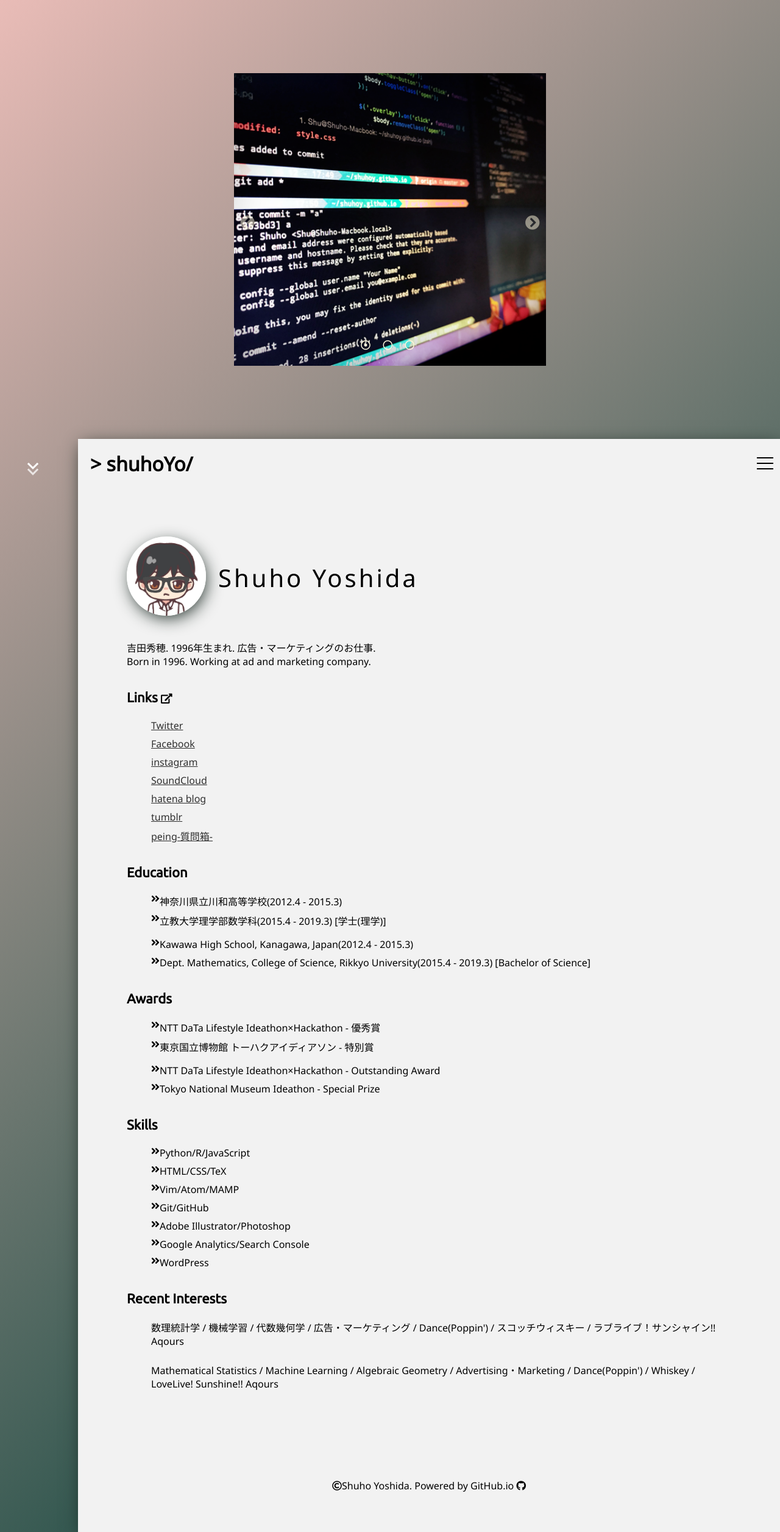
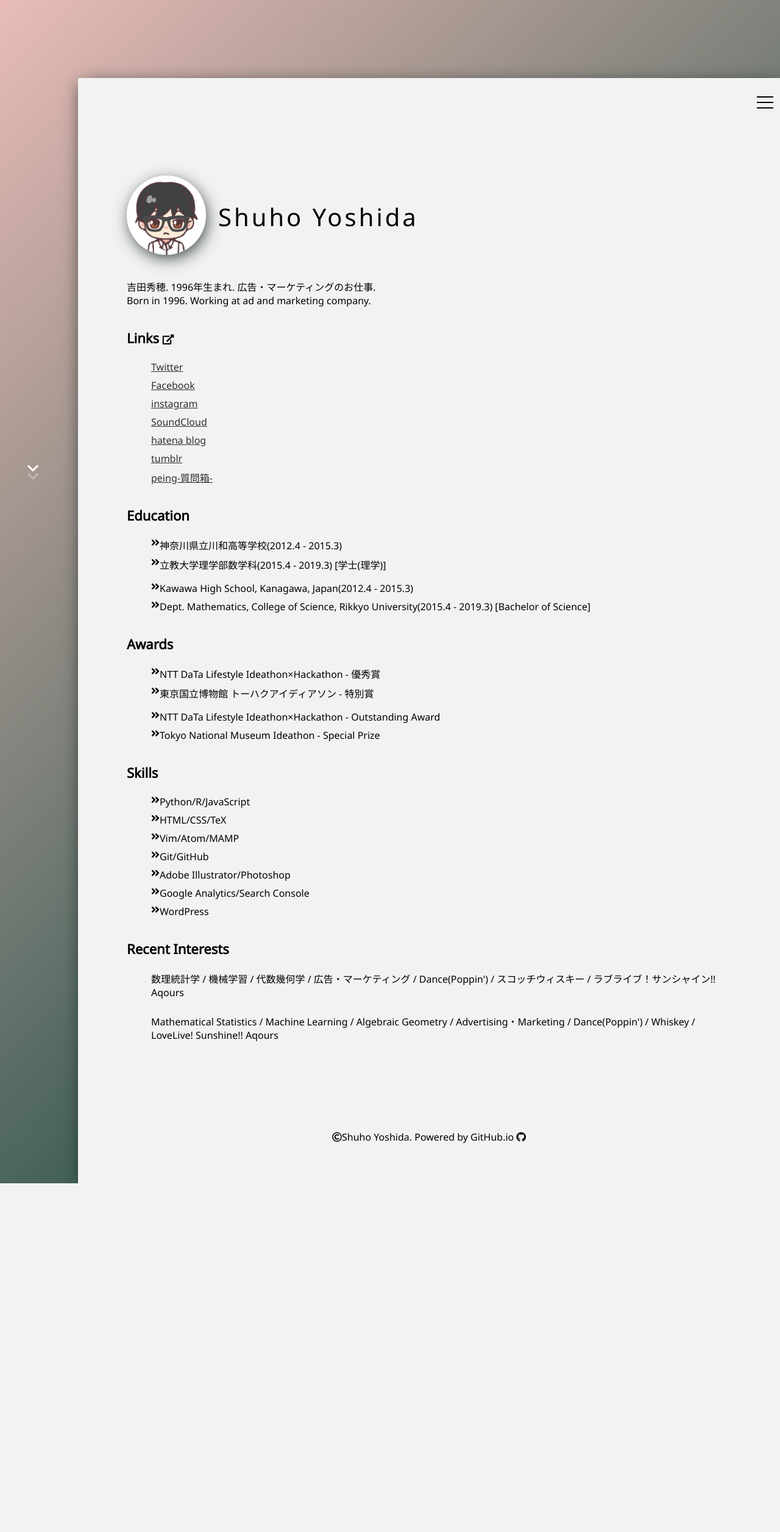
Before and after one commit to shuhoy/shuhoy.github.io, a PHP site: page / in a window 1280 px wide. Shown: the whole page at 61% size. After the commit the page ends 1941 px from the top, so only its background shows below. Run offline with PHP 8.4, Linux system fonts and the light colour scheme; some libraries are stand-ins or nearby versions.

Commit message:
changed some contents

```diff
--- a/index.html
+++ b/index.html
@@ -48,37 +48,13 @@
 	</head>
 	<body>
 		<div class="whole-wrap flex direction-column end-start">
-			<div class="clear-box flex vert-center hori-center">
-				<div class="container">
-					<div class="arrow arrow-left"><i class="fas fa-chevron-circle-left"></i></div>
-					<img src="lib/IMG_7002a.png" alt="">
-					<img src="lib/IMG_7003a.png" alt="">
-					<img src="lib/IMG_7022a.png" alt="">
-
-					<div class="arrow arrow-right"><i class="fas fa-chevron-circle-right"></i>
-					</div>
-					<div class="dots">
-						<div class="dot"><i class="far fa-dot-circle"></i></div>
-						<div class="dot"><i class="far fa-circle"></i></div>
-						<div class="dot"><i class="far fa-circle"></i></div>
-					</div>
-				</div>
-			</div>
 			<div class="side-nav flex hori-center vert-center">
 				<ul>
 					<li><a href="https://twitter.com/shuhoyo" class="buttonarr">Twitter</a></li>
 				</ul>
 			</div>
 			<div class="field">
-				<div class="header flex hori-between vert-center">
-					<div class="header-left flex">
-						<!--<div class="arrowwrap">
-							<div class="spinner scroll-down">
-								<a class="animate"></a>
-							</div>
-						</div>-->
-						<h1>> shuhoYo/</h1>
-					</div>
+				<div class="header flex hori-right vert-center">
 					<div class="header-right">
 						<a id="side-nav-button" class="">
 							<div class="horizontal-line one"></div>
--- a/style.css
+++ b/style.css
@@ -63,7 +63,7 @@ html {
 }
 
 h3{
-    font-family: "Ubuntu";
+    /*font-family: "Ubuntu";*/
     font-size: 22px;
 }
 @media screen and (max-width:736px) {
@@ -160,6 +160,8 @@ h3{
     width: 90vw;
     background-color: rgb(242,242,242);
     box-shadow:3px 7px 28px -4px #1a2822;
+    margin-top: 10vw;
+    border-top-left-radius: 3px;
 }
 
 .header{
```
